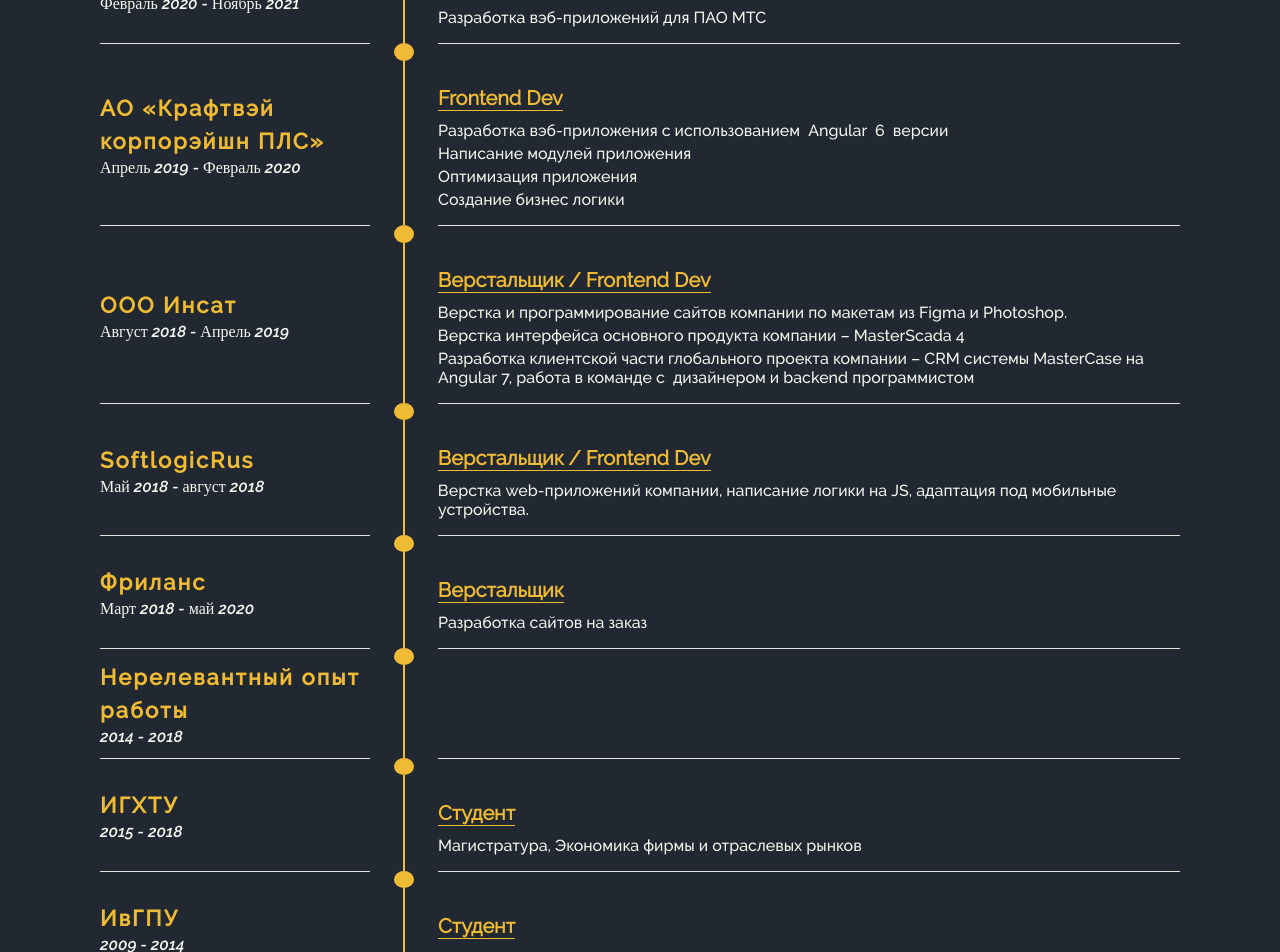
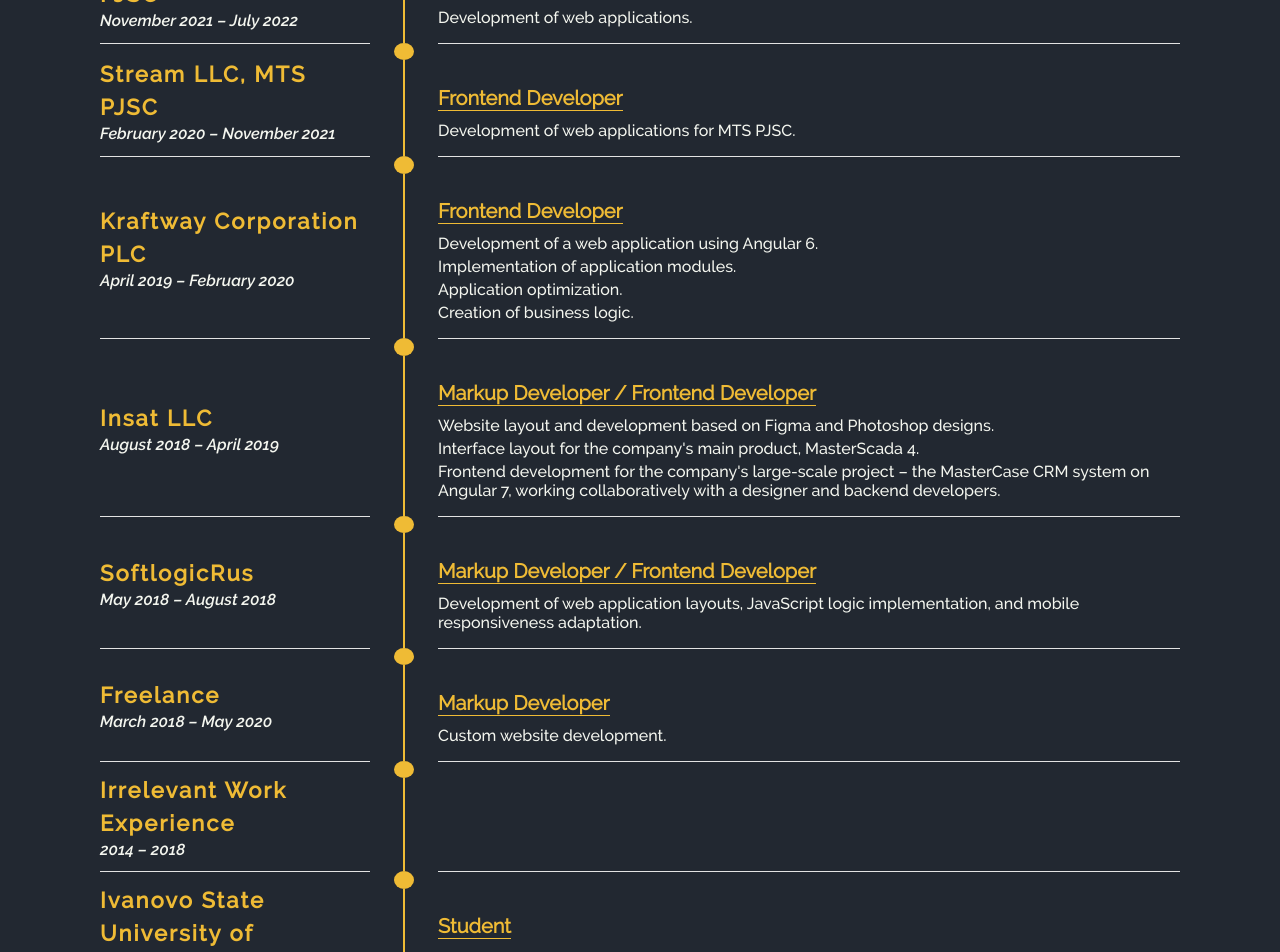
Before and after one commit to dyzz24/portfolio, a React (Vite) app: page / in a window 1280 px wide. Shown: the part 3660-4612 px from the top of the page. Built offline with nearby package versions, Linux system fonts and the light colour scheme.

Commit message:
translated

```diff
--- a/package.json
+++ b/package.json
@@ -3,7 +3,7 @@
   "private": true,
   "version": "1.0",
   "type": "module",
-  "homepage": "https://dyzz24.github.io/portfolio",
+  "homepage": "https://dyzz24.github.io/portfolio/",
   "scripts": {
     "dev": "vite",
     "build": "tsc -b && vite build",
--- a/src/App.tsx
+++ b/src/App.tsx
@@ -2,7 +2,7 @@ import React from 'react'
 import './App.scss'
 import './styles/_adaptive.scss'
 import { ProgressScroll } from './components/progress-scroll'
-import { BrowserRouter, Routes, Route } from 'react-router-dom'
+import { HashRouter, Routes, Route } from 'react-router-dom'
 import { MainPage } from './pages/main-page'
 import { Routes as AppRouts } from './routes'
 import { Footer } from './components/footer'
@@ -13,13 +13,13 @@ function App() {
     return (
         <main>
             <ProgressScroll />
-            <BrowserRouter>
+            <HashRouter>
                 <ScrollToTop />
                 <Routes>
                     <Route path={AppRouts.MAIN} element={<MainPage />} />
                     <Route path={'/:id'} element={<WorksPageSelector />} />
                 </Routes>
-            </BrowserRouter>
+            </HashRouter>
             <Footer />
         </main>
     )
--- a/src/pages/main-page/experience-education-section/index.tsx
+++ b/src/pages/main-page/experience-education-section/index.tsx
@@ -13,66 +13,69 @@ export type ExperienceConfigType = {
 
 const experienceConfig: ExperienceConfigType[] = [
     {
-        companyName: 'ООО ДомКлик, ПАО СБЕР',
-        workPeriod: 'Ноябрь 2021 - настоящее время',
-        workPosition: 'Senior Frontend Dev',
-        workDescription: 'Разработка вэб-приложений',
+        companyName: 'AccessSoftek INC',
+        workPeriod: 'August 2022 – Present',
+        workPosition: 'Senior Frontend Developer',
+        workDescription: 'Development of web applications.',
     },
     {
-        companyName: 'ООО Стрим, ПАО МТС',
-        workPeriod: 'Февраль 2020 - Ноябрь 2021',
-        workPosition: 'Frontend Dev',
-        workDescription: 'Разработка вэб-приложений для ПАО МТС',
+        companyName: 'DomClick LLC, Sber PJSC',
+        workPeriod: 'November 2021 – July 2022',
+        workPosition: 'Senior Frontend Developer',
+        workDescription: 'Development of web applications.',
     },
     {
-        companyName: 'АО «Крафтвэй корпорэйшн ПЛС»',
-        workPeriod: 'Апрель 2019 - Февраль 2020',
-        workPosition: 'Frontend Dev',
-        workDescription: `<p>Разработка вэб-приложения с использованием &nbsp;Angular &nbsp;6 &nbsp;версии</p>
-                                <p>Написание модулей приложения</p>
-                                <p>Оптимизация приложения</p>
-                                <p>Создание бизнес логики</p>`,
+        companyName: 'Stream LLC, MTS PJSC',
+        workPeriod: 'February 2020 – November 2021',
+        workPosition: 'Frontend Developer',
+        workDescription: 'Development of web applications for MTS PJSC.',
     },
     {
-        companyName: 'ООО Инсат',
-        workPeriod: 'Август 2018 - Апрель 2019',
-        workPosition: 'Верстальщик / Frontend Dev',
-        workDescription: `<p>Верстка и программирование сайтов компании по макетам из Figma&nbsp;и&nbsp;Photoshop.</p>
-                        <p>Верстка интерфейса основного продукта компании – MasterScada&nbsp;4</p>
-                        <p>Разработка клиентской части глобального проекта компании – CRM системы MasterCase на Angular&nbsp;7, работа в&nbsp;команде с&nbsp;
-                            дизайнером и&nbsp;backend программистом
-                        </p>`,
+        companyName: 'Kraftway Corporation PLC',
+        workPeriod: 'April 2019 – February 2020',
+        workPosition: 'Frontend Developer',
+        workDescription:
+            '<p>Development of a web application using Angular 6.</p> <p>Implementation of application modules.</p> <p>Application optimization.</p> <p>Creation of business logic.</p>',
+    },
+    {
+        companyName: 'Insat LLC',
+        workPeriod: 'August 2018 – April 2019',
+        workPosition: 'Markup Developer / Frontend Developer',
+        workDescription:
+            "<p>Website layout and development based on Figma and Photoshop designs.</p> <p>Interface layout for the company's main product, MasterScada 4.</p> <p>Frontend development for the company's large-scale project – the MasterCase CRM system on Angular 7, working collaboratively with a designer and backend developers.</p>",
     },
     {
         companyName: 'SoftlogicRus',
-        workPeriod: 'Май 2018 - август 2018',
-        workPosition: 'Верстальщик / Frontend Dev',
+        workPeriod: 'May 2018 – August 2018',
+        workPosition: 'Markup Developer / Frontend Developer',
         workDescription:
-            'Верстка web-приложений компании, написание логики на JS, адаптация под мобильные устройства.',
+            'Development of web application layouts, JavaScript logic implementation, and mobile responsiveness adaptation.',
     },
     {
-        companyName: 'Фриланс',
-        workPeriod: 'Март 2018 - май 2020',
-        workPosition: 'Верстальщик',
-        workDescription: 'Разработка сайтов на заказ',
+        companyName: 'Freelance',
+        workPeriod: 'March 2018 – May 2020',
+        workPosition: 'Markup Developer',
+        workDescription: 'Custom website development.',
     },
     {
-        companyName: 'Нерелевантный опыт работы',
-        workPeriod: '2014 - 2018',
+        companyName: 'Irrelevant Work Experience',
+        workPeriod: '2014 – 2018',
         workPosition: '',
         workDescription: '',
     },
     {
-        companyName: 'ИГХТУ',
-        workPeriod: '2015 - 2018',
-        workPosition: 'Студент',
-        workDescription: 'Магистратура, Экономика фирмы и отраслевых рынков',
+        companyName:
+            'Ivanovo State University of Chemistry and Technology (IGKhTU)',
+        workPeriod: '2015 – 2018',
+        workPosition: 'Student',
+        workDescription:
+            'Master’s Degree in Firm Economics and Industry Markets.',
     },
     {
-        companyName: 'ИвГПУ',
-        workPeriod: '2009 - 2014',
-        workPosition: 'Студент',
-        workDescription: 'Бакалавриат, Технология текстильных изделий',
+        companyName: 'Ivanovo State Polytechnic University (IvGPU)',
+        workPeriod: '2009 – 2014',
+        workPosition: 'Student',
+        workDescription: 'Bachelor’s Degree in Textile Technology.',
     },
 ]
 
--- a/src/pages/works-page-selector/index.tsx
+++ b/src/pages/works-page-selector/index.tsx
@@ -15,7 +15,7 @@ export const WorksPageSelector = () => {
 export interface IWorkPage {
     projectTitle: string
     projectDescription: string
-    slides: string[]
+    slides: object[]
     technologiesTitle: string
     technologiesList: string[]
     contributionsToProjectList: string[]
--- a/src/pages/works-page-selector/projects-config.ts
+++ b/src/pages/works-page-selector/projects-config.ts
@@ -1,81 +1,118 @@
-import {Routes} from "../../routes";
-import {IWorkPage} from "./index";
-import good_okSlide1 from '../../img/goodok_slide1.jpg';
-import good_okSlide2 from '../../img/goodok_slide2.jpg';
-import good_okSlide3 from '../../img/goodok_slide3.jpg';
-import cwSlide1 from '../../img/cw1.png';
-import cwSlide2 from '../../img/cw2.png';
-import cwSlide3 from '../../img/cw3.png';
-import cwSlide4 from '../../img/cw4.png';
-import cwSlide5 from '../../img/cw5.png';
-import gsm from '../../img/gsm.jpg';
-import crmSlide1 from '../../img/crmSlide1.jpg';
-import crmSlide2 from '../../img/crmSlide2.jpg';
-
-
-
-
-
-
-
+import { Routes } from '../../routes'
+import { IWorkPage } from './index'
+import good_okSlide1 from '../../img/goodok_slide1.jpg'
+import good_okSlide2 from '../../img/goodok_slide2.jpg'
+import good_okSlide3 from '../../img/goodok_slide3.jpg'
+import cwSlide1 from '../../img/cw1.png'
+import cwSlide2 from '../../img/cw2.png'
+import cwSlide3 from '../../img/cw3.png'
+import cwSlide4 from '../../img/cw4.png'
+import cwSlide5 from '../../img/cw5.png'
+import gsm from '../../img/gsm.jpg'
+import crmSlide1 from '../../img/crmSlide1.jpg'
+import crmSlide2 from '../../img/crmSlide2.jpg'
 
 export const projectsConfig: Partial<Record<Routes, IWorkPage>> = {
-    [Routes.GOODOK] : {
-        projectTitle: 'МТС GOOD\'OK',
-        projectDescription: 'Новый сервис установки мелодии вместо гудка от МТС',
+    [Routes.GOODOK]: {
+        projectTitle: "MTS GOOD'OK",
+        projectDescription:
+            'A new service by MTS that allows users to set a melody instead of a standard dial tone.',
         slides: [good_okSlide1, good_okSlide2, good_okSlide3],
-        technologiesTitle: 'Проект написан на Next,js, React, TypeScript',
-        technologiesList: ['Next.js','React', 'React Hooks', 'Styled Components', 'TypeScript', 'ES6+, axios, rest api', 'Git', 'React state manager (useRedux, useContext)'],
-        contributionsToProjectList: ['За 3 месяца с нуля написан прототип нового сервиса, заложена архитектура проекта.',
-             'Проект доведен до выпуска в прод',
-            'Реализована сложная система маршрутизации внутри приложения.',
-            'Реализована lazy load компонентов приложения, оптимизирован трафик, уменьшен размер бандла.',
-            'Настроена гугл-аналитика для более чем 40 событий',
-            'Специально для сайта создан рекламный виджет, размещенный на главном сайте МТС',
-            'Существующий фронт перенесен на Next.js для улучшения SEO доступности сайта. Посещаемость выросла с 2800 человек в день до 4500 и продолжает расти'
+        technologiesTitle:
+            'The project is built using Next.js, React, TypeScript',
+        technologiesList: [
+            'Next.js',
+            'React',
+            'React Hooks',
+            'Styled Components',
+            'TypeScript',
+            'ES6+, axios, REST API',
+            'Git',
+            'React state management (useRedux, useContext)',
         ],
-        projectLink: 'https://goodok.mts.ru/'
+        contributionsToProjectList: [
+            'Developed a prototype of the new service from scratch within three months, laying the foundation for the project architecture.',
+            'Successfully brought the project to production release.',
+            'Implemented a complex internal routing system within the application.',
+            'Integrated lazy loading for application components, optimizing traffic and reducing the bundle size.',
+            'Configured Google Analytics to track over 40 different events.',
+            'Developed a custom promotional widget specifically for the website, which was featured on the main MTS website.',
+            'Migrated the existing front-end to Next.js to enhance SEO accessibility. As a result, daily traffic increased from 2,800 to 4,500 visitors and continues to grow.',
+        ],
+        projectLink: 'https://goodok.mts.ru/',
     },
-    [Routes.CLIENT_WORLD] : {
-        projectTitle: 'MVP версия игры Мир клиента',
-        projectDescription: 'MVP версия игры Мир клиента, знакомящая потребителя с товарами и услугами группы компаний МТС',
-        slides: [cwSlide1,cwSlide2, cwSlide3, cwSlide4, cwSlide5],
-        technologiesTitle: 'Проект написан на React, TypeScript',
-        technologiesList: ['React', 'Effector', 'Styled Components', 'TypeScript', 'ES6+, Centrifuge (websocket), rest api', 'Git'],
-        contributionsToProjectList: ['За пол года была написана браузерная MVP версия игры для МТС. В игровой форме пользователю доступно ознакомление с услугами компании, прохождение ежедневных квестов, покупка промокодов со скидками, общение в чате с виртуальным помощником.',
-            'Написан с нуля модуль магазина в игре. Реализована логика покупки игровых предметов (купоны, промокоды МТС) с помощью вэб сокетов и REST запросов.',
-            'Сконфигурированы и настроены вэб-сокеты, реализована логика общения с backend по ws протоколу.',
-            'Реализована lazy load компонентов приложения, оптимизирован трафик, уменьшен размер бандла.',
-            'Созданы сложные CSS анимации (keyframes + css transition).',
-            'Реализована система звуков и музыки в приложении. Создан компонент настройки звуковых уведомлений.',
-            'Создано множество кастомных и переиспользуемых на всём приложение реакт хуков.',
-            'Написана логика работы маркеров и всплывающих подсказок в игре.',
-            ' Настроена гугл-аналитика для более чем 100 событий в игре'
-        ]
+    [Routes.CLIENT_WORLD]: {
+        projectTitle: 'MVP Version of "Client’s World" Game',
+        projectDescription:
+            'An MVP version of the "Client’s World" game, introducing users to the products and services of the MTS Group.',
+        slides: [cwSlide1, cwSlide2, cwSlide3, cwSlide4, cwSlide5],
+        technologiesTitle: 'The project is built using React and TypeScript',
+        technologiesList: [
+            'React',
+            'Effector',
+            'Styled Components',
+            'TypeScript',
+            'ES6+, Centrifuge (WebSocket), REST API',
+            'Git',
+        ],
+        contributionsToProjectList: [
+            'Developed a browser-based MVP version of the game for MTS within six months. The game provides users with an interactive way to explore company services, complete daily quests, purchase discount promo codes, and chat with a virtual assistant.',
+            'Built an in-game store module from scratch. Implemented the purchasing logic for in-game items (coupons, MTS promo codes) using WebSockets and REST requests.',
+            'Configured and integrated WebSockets, establishing backend communication via the WS protocol.',
+            'Implemented lazy loading for application components, optimizing traffic and reducing the bundle size.',
+            'Created complex CSS animations (keyframes + CSS transitions).',
+            'Implemented a sound and music system within the application, including a custom component for managing sound notifications.',
+            'Developed multiple custom and reusable React hooks for use throughout the application.',
+            'Implemented marker and tooltip functionality within the game.',
+            'Configured Google Analytics to track over 100 in-game events.',
+        ],
     },
-    [Routes.GSM] : {
+    [Routes.GSM]: {
         projectTitle: 'Global System Monitoring',
-        projectDescription: 'Система по контролю и мониторингу состояния серверов, коммутаторов и прочего оборудования',
+        projectDescription:
+            'A system for monitoring and controlling the status of servers, switches, and other equipment.',
         slides: [gsm],
-        technologiesTitle: 'Проект написан на Angular 6, TypeScript. Backend на C#.',
-        technologiesList: ['Angular 6', 'RxJS', 'SCSS', 'TypeScript', 'SignalR (websocket)', 'BPMN.js', 'Chart.js', 'ES6', 'REST API'],
-        contributionsToProjectList: ['Доработан и улучшен существующий функционал приложения',
-            'Создано множество компонентов, таких как личный кабинет пользователя, компонент изменения диапазонов порогов сенсоров устройств (исп. nouislider), карта сети, раздел автоматизации действий, управление метками доступа, журнал событий и прочее.',
-            'Сконфигурированы и настроены вэб-сокеты, реализована логика общения с backend по ws протоколу.',
-            'Реализована система управления доступом (роли) к разделам приложения на основе мапинга разрешений приходящих с бэка (roleGuard).',
-            'Созданы сложные CSS анимации (keyframes + css transition).',
-            'Настройка, редактирование системы ролей в приложении',
-            'Реализован графический интерфейс вывода устройств на схематическую карту'
-        ]
+        technologiesTitle:
+            'The project is built using Angular 6 and TypeScript. The backend is powered by C#.',
+        technologiesList: [
+            'Angular 6',
+            'RxJS',
+            'SCSS',
+            'TypeScript',
+            'SignalR (WebSocket)',
+            'BPMN.js',
+            'Chart.js',
+            'ES6',
+            'REST API',
+        ],
+        contributionsToProjectList: [
+            'Enhanced and improved existing application functionality.',
+            'Developed multiple components, including a user dashboard, a component for adjusting device sensor threshold ranges (using nouislider), a network map, an automation section, access label management, an event log, and more.',
+            'Configured and integrated WebSockets, establishing backend communication via the WS protocol.',
+            'Implemented an access control system (roles) within the application, mapping backend permissions using role-based guards (roleGuard).',
+            'Created complex CSS animations (keyframes + CSS transitions).',
+            'Configured and refined the role-based access control system within the application.',
+            'Developed a graphical interface for visualizing devices on a schematic map.',
+        ],
     },
-    [Routes.CRM_SYSTEM] : {
-        projectTitle: 'CRM система MasterCase (модуль почты)',
-        projectDescription: 'Корпоративная CRM система, призванная решить и автоматизировать часть рутинных задач для малого и среднего бизнеса',
+    [Routes.CRM_SYSTEM]: {
+        projectTitle: 'CRM System "MasterCase" (Mail Module)',
+        projectDescription:
+            'A corporate CRM system designed to automate routine tasks for small and medium-sized businesses.',
         slides: [crmSlide1, crmSlide2],
-        technologiesTitle: 'Проект написан на Angular 7, TypeScript. Backend на node.js',
-        technologiesList: ['Angular 7 (CLI)', 'RxJS', 'SCSS', 'TypeScript', 'Socket IO', 'Drag n drop, svg-animation, icon-fonts'],
-        contributionsToProjectList: ['Реализована функциональность входа в систему. Почтовый модуль находится в стадии beta, активно тестируется и дополняется. \n',
-        'В настоящий момент базовые функции почтового клиента работают исправно.'
-        ]
-    }
+        technologiesTitle:
+            'The project is built using Angular 7 and TypeScript. The backend is powered by Node.js.',
+        technologiesList: [
+            'Angular 7 (CLI)',
+            'RxJS',
+            'SCSS',
+            'TypeScript',
+            'Socket.IO',
+            'Drag & Drop, SVG animation, Icon Fonts',
+        ],
+        contributionsToProjectList: [
+            'Implemented the authentication functionality for system login. The mail module is currently in beta testing and actively being improved.',
+            'At present, the core features of the mail client are functioning smoothly.',
+        ],
+    },
 }
--- a/vite.config.ts
+++ b/vite.config.ts
@@ -17,5 +17,5 @@ export default defineConfig({
     build: {
         outDir: 'build',
     },
-    base: '/',
+    base: 'https://dyzz24.github.io/portfolio/',
 })
```
